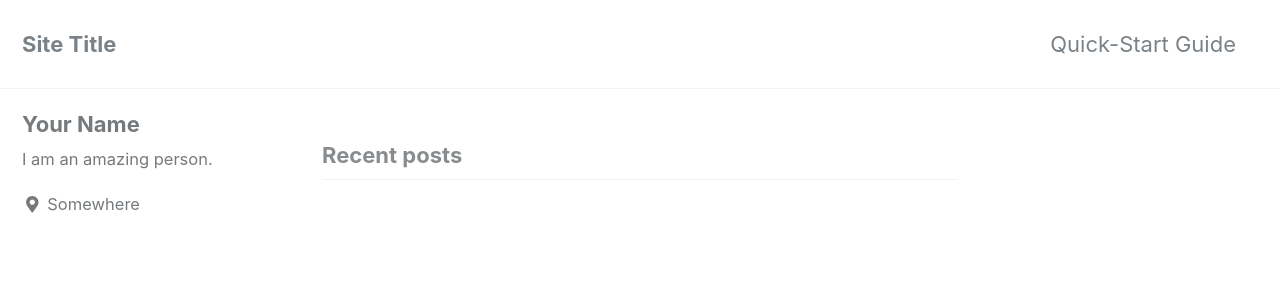
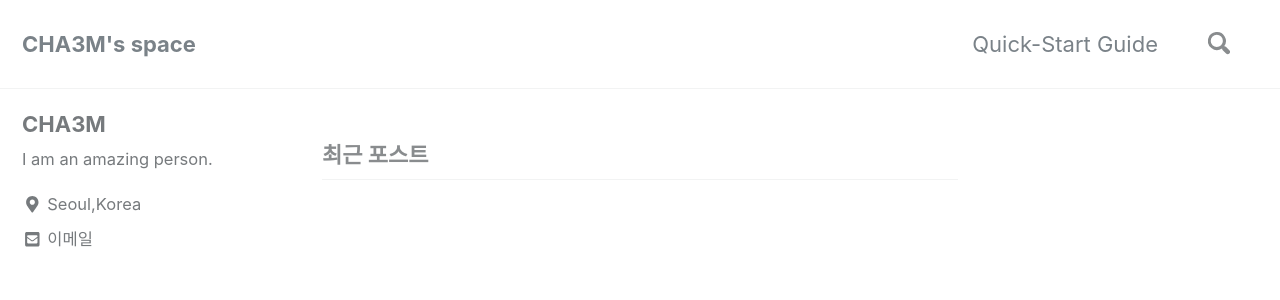
Before and after one commit to Hanchaemin/CHA3M.github.io, a Jekyll site: the page built from index.html, in a window 1280 px wide and 900 px high. Shown: the top 300 px of the window. Built offline with Jekyll 4.4.1, drawn with Linux system fonts in a browser that asks for light colours; nearby versions of some CDN libraries; the list of posts is cut into pages by our own code; some of the changed text lies outside the part shown.

Commit message:
Update _config.yml

```diff
--- a/_config.yml
+++ b/_config.yml
@@ -15,14 +15,14 @@
 minimal_mistakes_skin    : "default" # "air", "aqua", "contrast", "dark", "dirt", "neon", "mint", "plum", "sunrise"
 
 # Site Settings
-locale                   : "en-US"
-title                    : "Site Title"
+locale                   : "ko"
+title                    : "CHA3M's space"
 title_separator          : "-"
-name                     : "Your Name"
+name                     : "CHA3M"
 description              : "An amazing website."
-url                      : # the base hostname & protocol for your site e.g. "https://mmistakes.github.io"
+url                      : "https://cha3m.github.io" # the base hostname & protocol for your site e.g. "https://mmistakes.github.io"
 baseurl                  : # the subpath of your site, e.g. "/blog"
-repository               : # GitHub username/repo-name e.g. "mmistakes/minimal-mistakes"
+repository               : "CHA3M/CHA3M.github.io" # GitHub username/repo-name e.g. "mmistakes/minimal-mistakes"
 teaser                   : # path of fallback teaser image, e.g. "/assets/images/500x300.png"
 # breadcrumbs            : false # true, false (default)
 words_per_minute         : 200
@@ -58,8 +58,8 @@ reCaptcha:
   secret                 :
 atom_feed:
   path                   : # blank (default) uses feed.xml
-search                   : # true, false (default)
-search_full_content      : # true, false (default)
+search                   : true # true, false (default)
+search_full_content      : true # true, false (default)
 search_provider          : # lunr (default), algolia, google
 algolia:
   application_id         : # YOUR_APPLICATION_ID
@@ -100,11 +100,11 @@ analytics:
 
 # Site Author
 author:
-  name             : "Your Name"
+  name             : "CHA3M"
   avatar           : # path of avatar image, e.g. "/assets/images/bio-photo.jpg"
   bio              : "I am an amazing person."
-  location         : "Somewhere"
-  email            :
+  location         : "Seoul,Korea"
+  email            : "happycmisci@gmail.com"
   links:
     - label: "Email"
       icon: "fas fa-fw fa-envelope-square"
```
